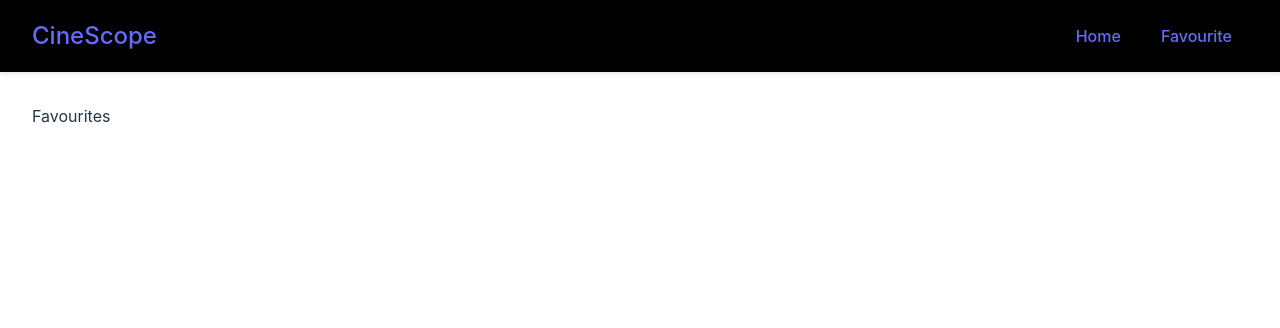
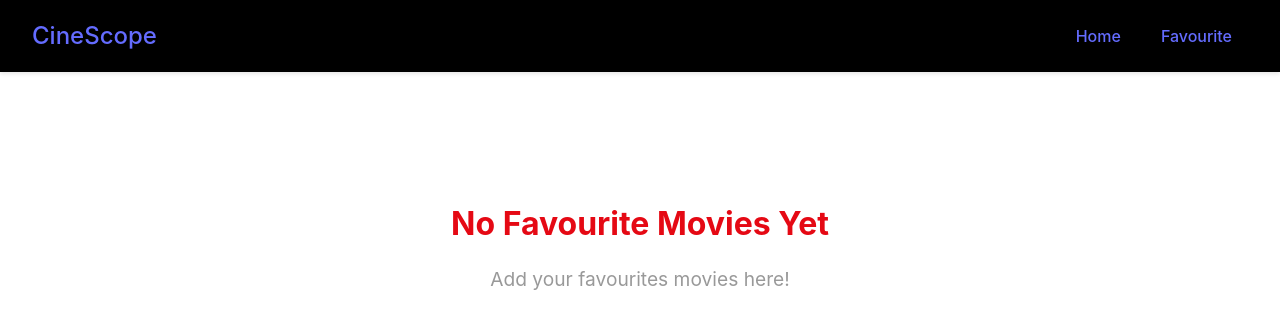
Before and after one commit to Simonongst/cinescope, a React (Vite) app in the folder frontend/: page /favourites in a window 1280 px wide. Shown: the top 328 px of the page. Built offline with nearby package versions, Linux system fonts and the light colour scheme.

Commit message:
feat: add Favourites page with empty state UI and styling

```diff
--- /dev/null
+++ b/frontend/src/css/Favourites.module.css
@@ -0,0 +1,50 @@
+.favourites {
+  padding: 2rem;
+  width: 100%;
+  box-sizing: border-box;
+}
+
+.favourites h2 {
+  margin-bottom: 2rem;
+  text-align: center;
+  font-size: 2.5rem;
+  color: #ffffff;
+  text-shadow: 2px 2px 4px rgba(0, 0, 0, 0.3);
+}
+
+.favouritesEmpty {
+  text-align: center;
+  padding: 4rem 2rem;
+  background-color: rgba(255, 255, 255, 0.05);
+  border-radius: 12px;
+  margin: 2rem auto;
+  max-width: 600px;
+}
+
+.favouritesEmpty h2 {
+  margin-bottom: 1rem;
+  font-size: 2rem;
+  color: #e50914;
+}
+
+.favouritesEmpty p {
+  color: #999;
+  font-size: 1.2rem;
+  line-height: 1.6;
+}
+
+/* Animation for new favourites being added */
+@keyframes fadeIn {
+  from {
+    opacity: 0;
+    transform: translateY(20px);
+  }
+  to {
+    opacity: 1;
+    transform: translateY(0);
+  }
+}
+
+.moviesGrid > * {
+  animation: fadeIn 0.3s ease-out forwards;
+}
--- a/frontend/src/pages/Favourites.jsx
+++ b/frontend/src/pages/Favourites.jsx
@@ -1,8 +1,10 @@
+import styles from "../css/Favourites.module.css";
 
 const Favourites = () => {
   return (
-    <div className="favourites-empty">
-        Favourites
+    <div className={styles.favouritesEmpty}>
+        <h2>No Favourite Movies Yet</h2>
+        <p>Add your favourites movies here!</p>
     </div>
   )
 }
```
